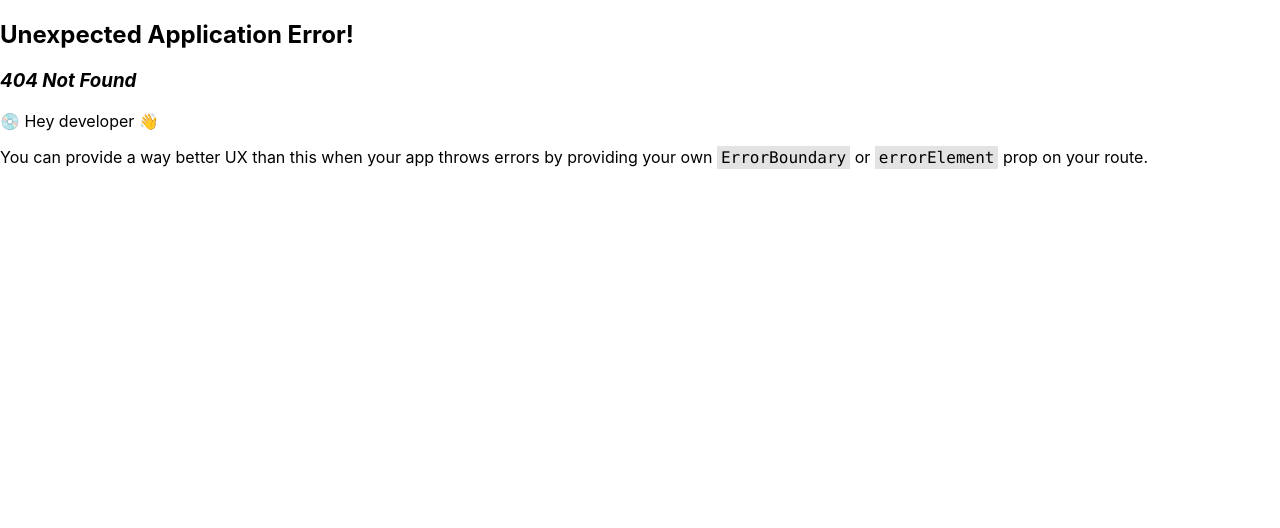
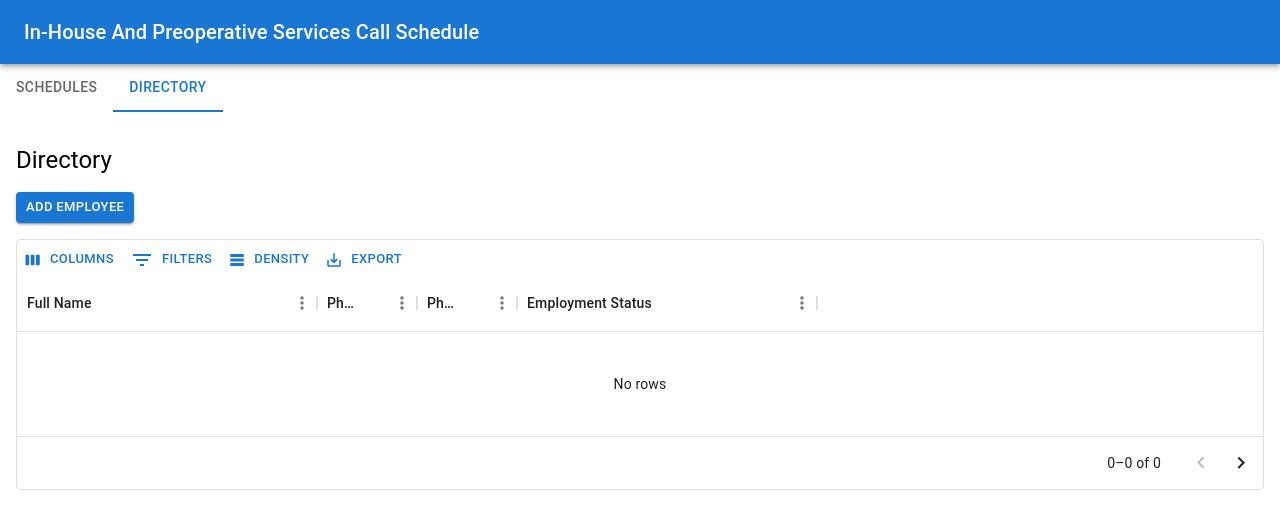
Before and after one commit to franznoel/service-calls, a React (Create React App) app: page /directory in a window 1280 px wide. Before the commit this address had no page. Shown: the top 528 px of the page. Built offline with nearby package versions, Linux system fonts and the light colour scheme.

Commit message:
feat: Add directory form

```diff
--- a/src/components/CallScheduleModalBookingForm.tsx
+++ b/src/components/CallScheduleModalBookingForm.tsx
@@ -1,20 +1,38 @@
-import { Button, Grid, TextField } from "@mui/material"
+import { Button, Grid, MenuItem, Select, TextField } from "@mui/material"
 import CallScheduleModal from "./CallScheduleModal";
 import { DateTimePicker } from '@mui/x-date-pickers/DateTimePicker';
+import { useState } from "react";
+import dayjs, { Dayjs } from "dayjs";
 
 const CallScheduleModalBookingForm = ({ title, open, handleClose }: any) => {
+  const [timeFrom, setTimeFrom] = useState<Dayjs>(dayjs());
+  const [timeTo, setTimeTo] = useState<Dayjs>(dayjs());
+  const [fullName, setFullName] = useState('');
+  const [position, setPosition] = useState<string>('RN');
+
   return (
     <CallScheduleModal title={title} open={open} handleClose={handleClose}>
       <form>
         <Grid container spacing={2}>
           <Grid item xs={12}>
-            <DateTimePicker label="Time From" />
+            <DateTimePicker label="Time From" onChange={(value: any)=>setTimeFrom(value)} value={timeFrom} />
           </Grid>
           <Grid item xs={12}>
-            <DateTimePicker label="Time To" />
+            <DateTimePicker label="Time To" onChange={(value: any)=>setTimeTo(value)} value={timeTo}/>
           </Grid>
           <Grid item xs={12}>
-            <TextField label="Full Name" fullWidth/>
+            <Select value={position} label="Title" onChange={(e)=>setPosition(e.target.value)} fullWidth>
+              <MenuItem value="RN">RN</MenuItem>
+              <MenuItem value="RN1">RN #1</MenuItem>
+              <MenuItem value="RN2">RN #2</MenuItem>
+              <MenuItem value="MD">M.D.</MenuItem>
+              <MenuItem value="CRNA">CRNA</MenuItem>
+              <MenuItem value="ORT">OR Tech</MenuItem>
+              <MenuItem value="ORT">On Call Training</MenuItem>
+            </Select>
+          </Grid>
+          <Grid item xs={12}>
+            <TextField label="Full Name" value={fullName} onChange={(e)=>setFullName(e.target.value)} fullWidth/>
           </Grid>
           <Grid item xs={12}>
             <Button variant="contained" size="small" type="submit" style={{ marginTop: '1rem' }}>Save</Button>
--- /dev/null
+++ b/src/components/CustomAppBar.tsx
@@ -0,0 +1,15 @@
+import { AppBar, Toolbar, Typography } from "@mui/material"
+
+const CustomAppBar = () => {
+  return (
+    <AppBar position="static">
+      <Toolbar>
+        <Typography variant="h6" component="div" sx={{ flexGrow: 1 }}>
+          In-House And Preoperative Services Call Schedule
+        </Typography>
+      </Toolbar>
+    </AppBar>
+  )
+}
+
+export default CustomAppBar;
--- /dev/null
+++ b/src/components/CustomTabs.tsx
@@ -0,0 +1,20 @@
+import React, { useState } from "react";
+import { Tab, Tabs } from "@mui/material"
+import { useNavigate } from "react-router-dom";
+
+const CustomTabs = ({ page }: any) => {
+  const navigate = useNavigate();
+
+  const handleNavigate = (e: any, newValue: string) => {
+    navigate(`/${newValue}`);
+  }
+
+  return (
+    <Tabs value={page} onChange={handleNavigate} aria-label="Navigation">
+      <Tab label="Schedules" value="schedules" />
+      <Tab label="Directory" value="directory" />
+    </Tabs>
+  )
+}
+
+export default CustomTabs;
--- /dev/null
+++ b/src/components/DirectoryForm.tsx
@@ -0,0 +1,41 @@
+import React, { useState } from "react";
+import { Button, Grid, MenuItem, Select, TextField } from "@mui/material"
+import CallScheduleModal from "./CallScheduleModal";
+
+const DirectoryForm = ({ title, open, handleClose }: any) => {
+  const [fullName, setFullName] = useState('');
+  const [phone1, setPhone1] = useState('');
+  const [phone2, setPhone2] = useState('');
+  const [employmentStatus, setEmploymentStatus] = useState<string>('fullTime');
+
+  return (
+    <CallScheduleModal title={title} open={open} handleClose={handleClose}>
+      <form>
+        <Grid container spacing={2}>
+          <Grid item xs={12}>
+            <TextField label="Full Name" onChange={(e: any) => setFullName(e.target.value)} value={fullName} fullWidth/>
+          </Grid>
+          <Grid item xs={12}>
+            <TextField label="Phone 1" onChange={(e: any) => setPhone1(e.target.value)} value={phone1} fullWidth/>
+          </Grid>
+          <Grid item xs={12}>
+            <TextField label="Phone 2" onChange={(e: any) => setPhone2(e.target.value)} value={phone2} fullWidth/>
+          </Grid>
+          <Grid item xs={12}>
+            <Select value={employmentStatus} onChange={(e: any) => setEmploymentStatus(e.target.value)} label="Employment Status" fullWidth>
+              <MenuItem value="perDiem">Per Diem</MenuItem>
+              <MenuItem value="partTime">Part Time</MenuItem>
+              <MenuItem value="fullTime">Full Time</MenuItem>
+            </Select>
+          </Grid>
+          <Grid item xs={12}>
+            <Button variant="contained" size="small" type="submit" style={{ marginTop: '1rem' }}>Save</Button>
+            <Button variant="outlined" size="small" style={{ marginTop: '1rem', marginLeft: '1rem' }} onClick={() => handleClose()}>Close</Button>
+          </Grid>
+        </Grid>
+      </form>
+    </CallScheduleModal>
+  )
+}
+
+export default DirectoryForm;
--- /dev/null
+++ b/src/pages/PageDirectory.tsx
@@ -0,0 +1,58 @@
+import React, { useState } from "react";
+import CustomAppBar from "../components/CustomAppBar";
+import CustomTabs from "../components/CustomTabs";
+import { Button, Grid, Stack, Typography } from "@mui/material";
+import { DataGrid, GridToolbar } from "@mui/x-data-grid";
+import DirectoryForm from "../components/DirectoryForm";
+
+const columns = [
+  { field: 'nameFull', headerName: 'Full Name', width: 300 },
+  { field: 'phone1', headerName: 'Phone 1' },
+  { field: 'phone2', headerName: 'Phone 2' },
+  { field: 'employmentStatus', headerName: 'Employment Status', width: 300 },
+]
+
+const PageDirectory = () => {
+  const [open, setOpen] = useState(false);
+
+  const handleOpen = () => {
+    setOpen(true);
+  };
+
+  const handleClose = () => {
+    setOpen(false);
+  };
+
+  return (
+    <div>
+      <CustomAppBar />
+      <CustomTabs page="directory" />
+      <div style={{ margin: '1rem' }}>
+        <Grid container spacing={2}>
+          <Grid item xs={12}>
+            <Typography variant="h5" style={{ marginTop: '1rem'}}>Directory</Typography>
+          </Grid>
+          <Grid item xs={12}>
+            <Stack direction="row" spacing={2}>
+              <Button variant="contained" size="small" onClick={() => handleOpen()}>Add Employee</Button>
+            </Stack>
+          </Grid>
+          <Grid item xs={12}>
+            <DataGrid
+              rows={[]}
+              columns={columns}
+              autoPageSize
+              pageSizeOptions={[5, 10, 20]}
+              isCellEditable={() => true}
+              autoHeight
+              slots={{ toolbar: GridToolbar}}
+            />
+          </Grid>
+        </Grid>
+        <DirectoryForm title="Add Employee" open={open} handleClose={handleClose} />
+      </div>
+    </div>
+  )
+}
+
+export default PageDirectory;
--- a/src/pages/PageRoot.tsx
+++ b/src/pages/PageSchedule.tsx
@@ -1,30 +1,25 @@
-import { AppBar, Grid, Toolbar, Typography } from "@mui/material";
+import { Grid, Typography } from "@mui/material";
 import { DatePicker } from "@mui/x-date-pickers";
 import dayjs, { Dayjs } from "dayjs";
 import CallScheduleTable from "../components/CallScheduleTable";
 import { useState } from "react";
+import CustomAppBar from "../components/CustomAppBar";
+import CustomTabs from "../components/CustomTabs";
 
 const PageRoot = () => {
   const [now, setNow] = useState<Dayjs|null>(dayjs());
 
   return (
     <div>
-      <AppBar position="static">
-        <Toolbar>
-          <Typography variant="h6" component="div" sx={{ flexGrow: 1 }}>
-            In-House And Preoperative Servics Call Schedule
-          </Typography>
-        </Toolbar>
-      </AppBar>
+      <CustomAppBar />
+      <CustomTabs page="schedules" />
       <div style={{ margin: '1rem' }}>
-        <form>
-          <Grid container spacing={2}>
-            <Grid item xs={12}>
-              <Typography variant="body1">{now?.format('MMMM D, YYYY, dddd')}</Typography>
-              <DatePicker label="Date" value={now} sx={{ width: 400 }} onChange={(date) => setNow(date)}/>
-            </Grid>
+        <Grid container spacing={2}>
+          <Grid item xs={12}>
+            <Typography variant="body1">{now?.format('MMMM D, YYYY, dddd')}</Typography>
+            <DatePicker label="Date" value={now} sx={{ width: 400 }} onChange={(date) => setNow(date)}/>
           </Grid>
-        </form>
+        </Grid>
         <CallScheduleTable title="Anesthesia" />
         <CallScheduleTable title="Labor and Delivery" />
         <CallScheduleTable title="Operating Room" />
```
Also changed, not shown: src/index.tsx (+11 -2 lines).
